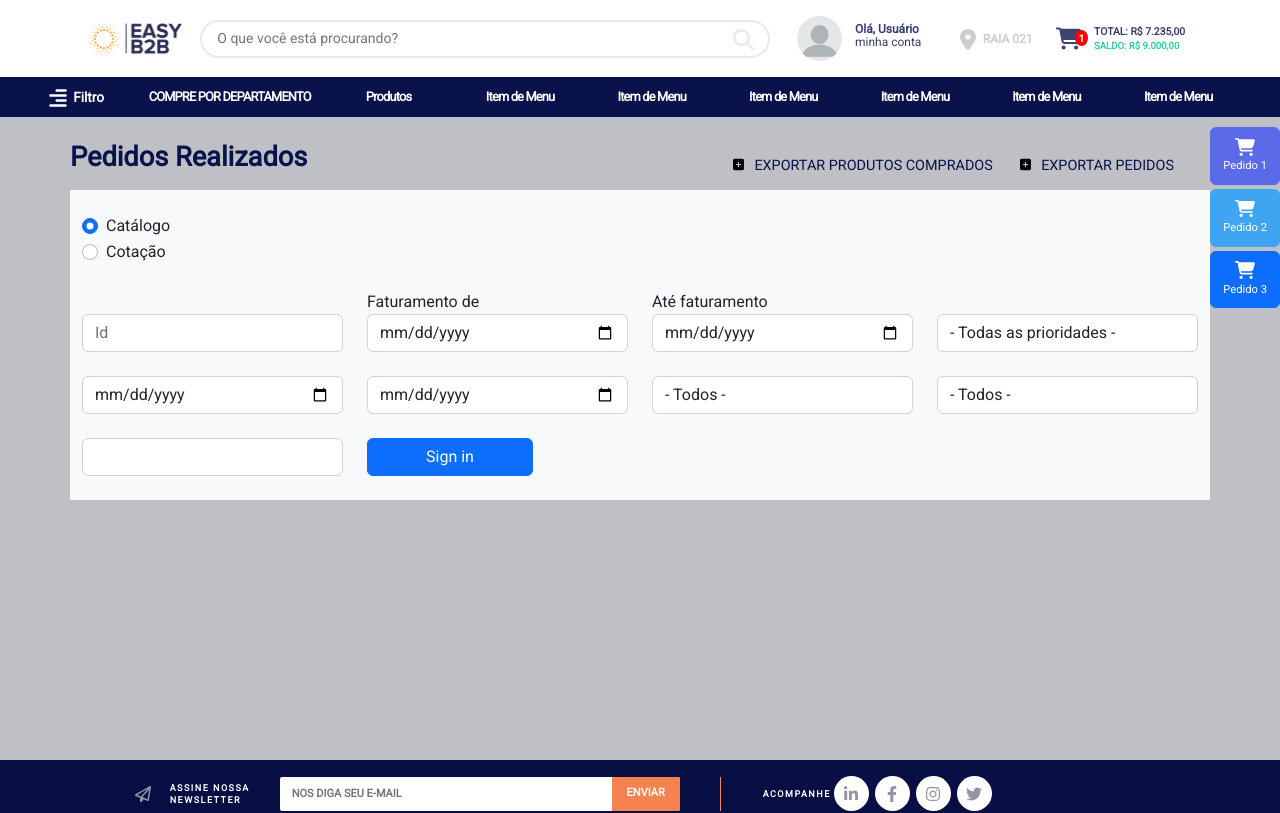
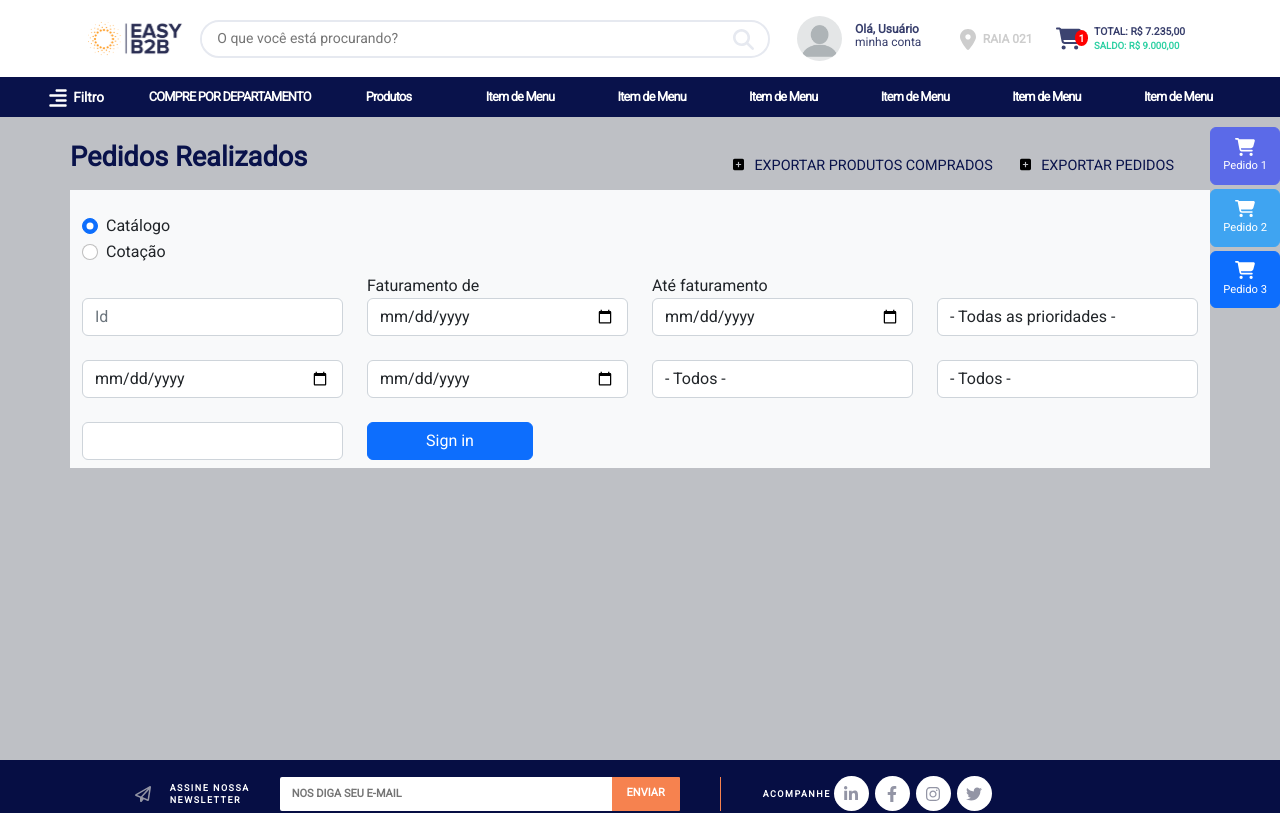
Before and after one commit to tiagorahal/easyb2b-client, a React (Create React App) app: page / in a window 1280 px wide. Shown: the top 813 px of the page. Built offline with nearby package versions, Linux system fonts and the light colour scheme.

Commit message:
Fix typo

```diff
--- a/src/components/pedidos.js
+++ b/src/components/pedidos.js
@@ -22,8 +22,8 @@ const Pedidos = () => (
           </a>
         </div>
       </div>
-      <form className="bg-light pb-4 pt-4">
-        <div class="form-row pb-4">
+      <form className="bg-light pb-2 pt-4">
+        <div class="form-row pb-2">
           <div class="form-check">
             <input class="form-check-input" type="radio" name="exampleRadios" id="exampleRadios1" value="option1" checked />
             <label class="form-check-label" for="exampleRadios1">
```
